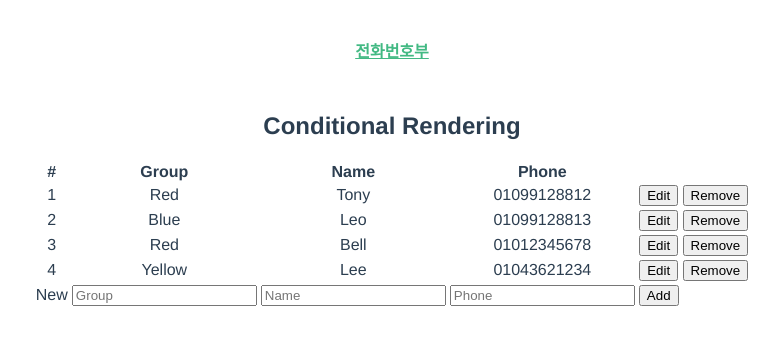
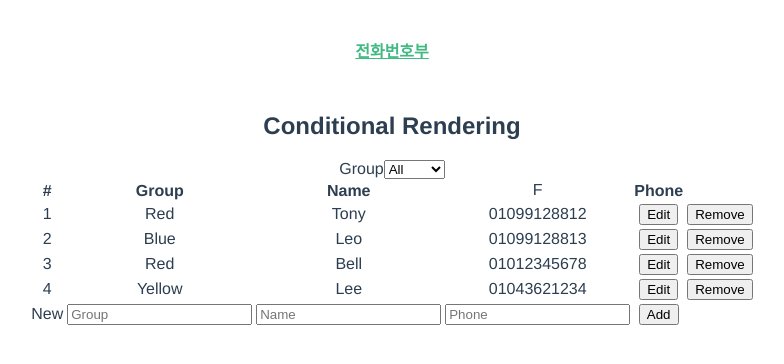
Before and after one commit to x-change/sample, a Vue app: page / in a window 1280 px wide. Shown: the top 364 px of the page, without its empty margins (248-1032 px from the left). Built offline with nearby package versions, Linux system fonts and the light colour scheme.

Commit message:
computed

```diff
--- a/package.json
+++ b/package.json
@@ -7,6 +7,7 @@
     "build": "vue-cli-service build"
   },
   "dependencies": {
+    "lodash": "^4.17.10",
     "vue": "^2.5.17",
     "vue-router": "^3.0.1",
     "vuex": "^3.0.1"
--- a/src/views/UserList.vue
+++ b/src/views/UserList.vue
@@ -1,17 +1,24 @@
 <template>
   <div class="user-list">
     <h2>{{ title }}</h2>
+    <div class="search">
+      <label for="groupFilter">Group</label>
+      <select id="groupFilter" v-model="groupFilter">
+        <option selected value="">All</option>
+        <option v-for="group in groups" :key="group" :value="group">{{ group }}</option>
+      </select>
+    </div>
     <table>
       <thead>
         <tr>
             <th>#</th>
             <th>Group</th>
-            <th>Name</th>
+            <th>Name</th>F
             <th>Phone</th>
         </tr>
       </thead>
       <tbody>
-            <tr v-for="(user, index) in users" :key="user.id">
+        <tr v-for="(user, index) in filteredUsersByGroup" :key="user.id">
           <template v-if="editId === user.id">
             <td>{{ index + 1 }}</td>
             <td><input type="text" placeholder="Group" v-model="group"></td>
@@ -38,7 +45,8 @@
           <td>New</td>
           <td><input type="text" placeholder="Group" v-model="group"/></td>
           <td><input type="text" placeholder="Name" v-model="name"/></td>
-            <td><input
+          <td>
+            <input
               type="text"
               placeholder="Phone"
               v-model="phone"
@@ -55,6 +63,9 @@
 </template>
 
 <script>
+import uniq from 'lodash/uniq';
+import isEmpty from 'lodash/isEmpty';
+
 export default {
   name: 'UserList',
   data() {
@@ -77,8 +88,19 @@ export default {
       group: '',
       name: '',
       phone: '',
+      groupFilter: '',
       editId: null,
     }
+  },
+  computed: {
+    filteredUsersByGroup() {
+      if (isEmpty(this.groupFilter)) return this.users;
+
+      return this.users.filter(({group}) => group === this.groupFilter);
+    },
+    groups() {
+      return uniq(this.users.map(({group}) => group));
+    },
   },
   methods: {
     handleRemoveUser(id) {
@@ -109,20 +131,15 @@ export default {
       const userIndex = this.users.findIndex(({id}) => id === this.editId);
 
       this.$set(this.users, userIndex, {group, name, phone, id: this.editId});
-      // 아래와 같다.
-      // const newUsers = [...this.users];
-      // newUsers[userIndex] = {group, name, phone};
-      //
-      // this.users = newUsers;
 
-
-      this.editId = null;
       this.clearUserInput();
     },
     clearUserInput() {
       this.group = '';
       this.name = '';
       this.phone = '';
+
+      this.editId = null;
     },
   }
 }
```
Also changed, not shown: 1 other file (tests, documents, lock files or other folders). Lines whose indentation alone changed are shown as unchanged.
